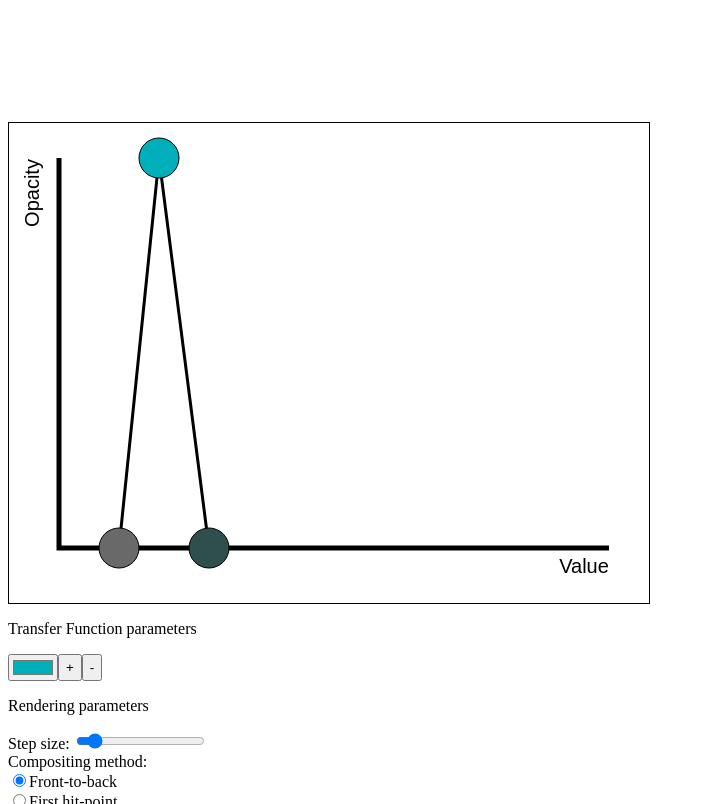
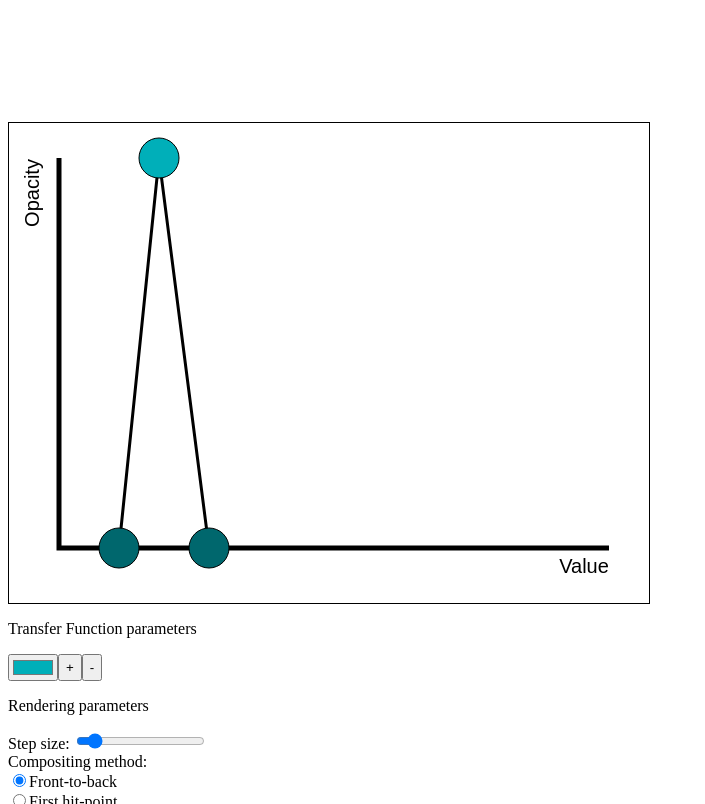
Before and after one commit to KoksILasten/TNM093_Labs, a plain HTML site: page sciVis/index.html in a window 1280 px wide. Shown: the part 400-1204 px from the top of the page, without its empty margins (0-705 px from the left). Drawn offline with Linux system fonts and the light colour scheme; no server answers.

Commit message:
complimentary colours for saken på x-axeln :)

```diff
--- a/sciVis/index.html
+++ b/sciVis/index.html
@@ -500,7 +500,7 @@ function updateTransferFunction(gl, transferFunction) {
   // relatively simple ramp with the first 50 values being set to 0 to reduce the noise in
   // the image.  The remainder of the ramp is just using different angles for the color
   // components
-  /*
+
   const cutoff = 50;
 
   for (let i = 0; i < cutoff * 4; i += 4) {
@@ -521,7 +521,7 @@ function updateTransferFunction(gl, transferFunction) {
      data[i + 2] = 3 * it;
      data[i + 3] = it;
    }
-*/
+
   /// End of the provided transfer function
   ////////////////////////////////////////////////////////////////////////////////////////
 
@@ -1235,6 +1235,15 @@ function postError(msg) {
     "#BB3E03",
   ];
 
+  var complimentaryColour = [
+    "#00676d",
+    "#e93021",
+    "#f9f694",
+    "#0a121e",
+    "#0e1308",
+    "#702502",
+  ];
+
   var circleArrayNode = [];
   var currentStartx = 150;
   var colorindex = 0;
@@ -1277,9 +1286,12 @@ function postError(msg) {
 
   function createPairNodes(start){
     let randomColor = colorArray[colorindex];
+    let rancompColour = complimentaryColour[colorindex];
+
     let Circle1 = new Cricle(currentStartx, 35, interactDist, randomColor, true, 0);
-    let Circle1start = new Cricle(currentStartx-40, 425, interactDist, "DimGrey", false, 1);
-    let Circle1end = new Cricle(currentStartx+50, 425, interactDist, "DarkSlateGrey", false, 2);
+    let Circle1start = new Cricle(currentStartx-40, 425, interactDist, rancompColour, false, 1);
+    let Circle1end = new Cricle(currentStartx+50, 425, interactDist, rancompColour, false, 2);
+
     circleArrayNode.push(Circle1);
     circleArrayNode.push(Circle1start);
     circleArrayNode.push(Circle1end);
```
